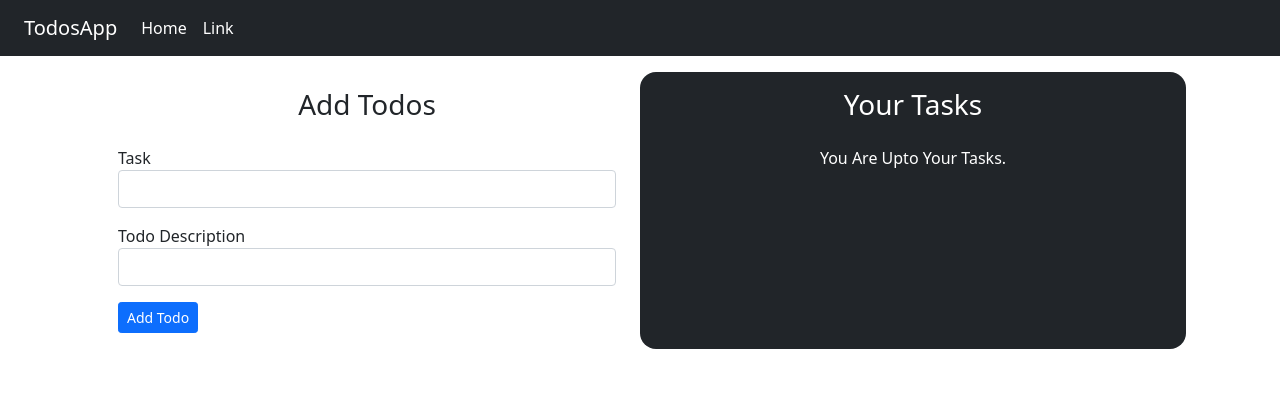
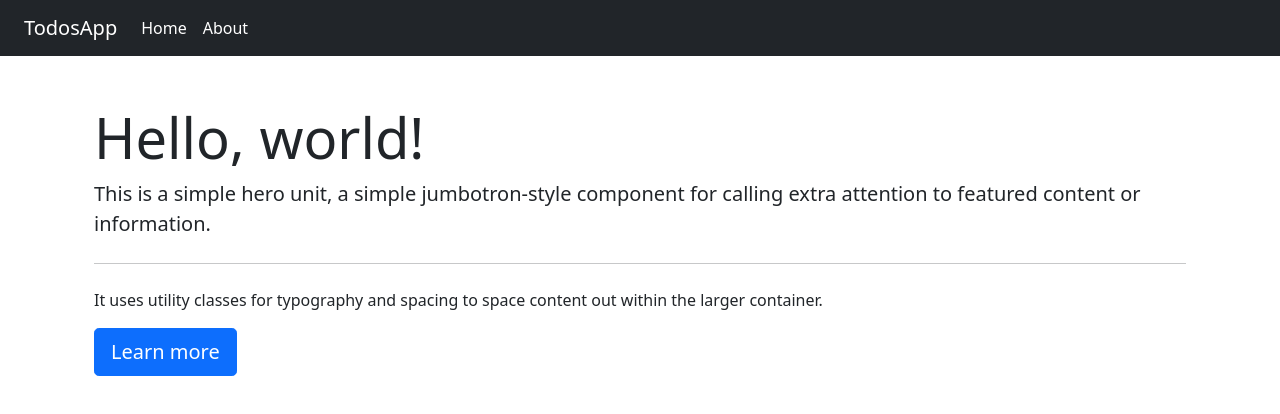
Before and after one commit to Aayush-Bajirao/TodoList-Angular, an Angular app: page /about in a window 1280 px wide. Before the commit this address led to /. Shown: the top 414 px of the page. Built offline with nearby package versions, Linux system fonts and the light colour scheme.

Commit message:
Added about page and routing

```diff
--- /dev/null
+++ b/src/app/MyComponents/about/about.component.html
@@ -0,0 +1,7 @@
+<div class="mt-5 jumbotron">
+    <h1 class="display-4">Hello, world!</h1>
+    <p class="lead">This is a simple hero unit, a simple jumbotron-style component for calling extra attention to featured content or information.</p>
+    <hr class="my-4">
+    <p>It uses utility classes for typography and spacing to space content out within the larger container.</p>
+    <a class="btn btn-primary btn-lg" routerLink="/" role="button">Learn more</a>
+  </div>
--- /dev/null
+++ b/src/app/MyComponents/about/about.component.ts
@@ -0,0 +1,15 @@
+import { Component, OnInit } from '@angular/core';
+
+@Component({
+  selector: 'app-about',
+  templateUrl: './about.component.html',
+  styleUrls: ['./about.component.css']
+})
+export class AboutComponent implements OnInit {
+
+  constructor() { }
+
+  ngOnInit(): void {
+  }
+
+}
--- a/src/app/MyComponents/todo-item/todo-item.component.html
+++ b/src/app/MyComponents/todo-item/todo-item.component.html
@@ -1,4 +1,4 @@
-<div class="my-3 text-white border-white d-flex">
+<div class="my-3 text-white border-white d-flex flex-wrap">
     <div class="w-50">
         <h4 [ngClass]="{'strike': !todo.active}">{{todo.title}}</h4>
         <p>{{todo.desc}}</p>
--- a/src/app/app-routing.module.ts
+++ b/src/app/app-routing.module.ts
@@ -1,8 +1,12 @@
 import { NgModule } from '@angular/core';
 import { RouterModule, Routes } from '@angular/router';
+import { AboutComponent } from './MyComponents/about/about.component';
+import { TodosComponent } from './MyComponents/todos/todos.component';
 
-const routes: Routes = [];
-
+const routes: Routes = [
+  { path: '', component: TodosComponent },
+  { path: 'about', component: AboutComponent },
+];
 @NgModule({
   imports: [RouterModule.forRoot(routes)],
   exports: [RouterModule]
--- a/src/app/app.component.html
+++ b/src/app/app.component.html
@@ -1,7 +1,7 @@
 <div>
   <nav class="navbar navbar-expand-lg  bg-dark">
     <div class="container-fluid">
-      <a class="navbar-brand text-white" href="#">TodosApp</a>
+      <a class="navbar-brand text-white" routerLink="/" >TodosApp</a>
       <button class="navbar-toggler" type="button" data-bs-toggle="collapse" data-bs-target="#navbarSupportedContent"
         aria-controls="navbarSupportedContent" aria-expanded="false" aria-label="Toggle navigation">
         <span class="navbar-toggler-icon"></span>
@@ -9,19 +9,21 @@
       <div class="collapse navbar-collapse" id="navbarSupportedContent">
         <ul class="navbar-nav me-auto mb-2 mb-lg-0">
           <li class="nav-item">
-            <a class="nav-link active text-white" aria-current="page" href="#">Home</a>
+            <a class="nav-link active text-white" aria-current="page" routerLink="/" >Home</a>
           </li>
           <li class="nav-item">
-            <a class="nav-link text-white" href="#">Link</a>
+            <a class="nav-link text-white" routerLink="/about" >About</a>
           </li>
         </ul>
       </div>
     </div>
   </nav>
 
-      <div class="container">
-        <app-todos></app-todos>
+  <div class="container">
 
 
-    </div>
+    <router-outlet></router-outlet>
+
+
+  </div>
 </div>
--- a/src/app/app.module.ts
+++ b/src/app/app.module.ts
@@ -7,13 +7,15 @@ import { TodosComponent } from './MyComponents/todos/todos.component';
 import { TodoItemComponent } from './MyComponents/todo-item/todo-item.component';
 import { AddTodoComponent } from './MyComponents/add-todo/add-todo.component';
 import { FormsModule } from '@angular/forms';
+import { AboutComponent } from './MyComponents/about/about.component';
 
 @NgModule({
   declarations: [
     AppComponent,
     TodosComponent,
     TodoItemComponent,
-    AddTodoComponent
+    AddTodoComponent,
+    AboutComponent
   ],
   imports: [
     BrowserModule,
```
Also changed, not shown: src/app/MyComponents/about/about.component.css (added), 1 other file (tests, documents, lock files or other folders).
